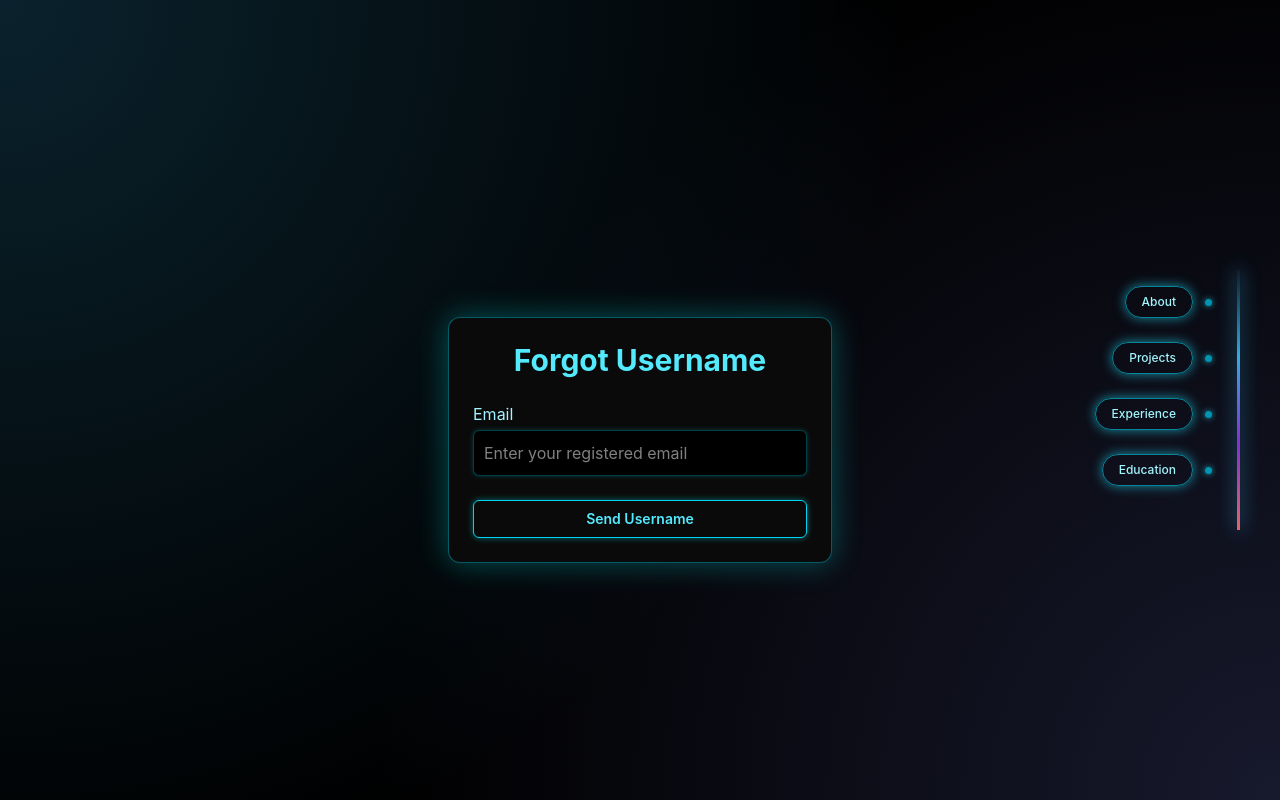
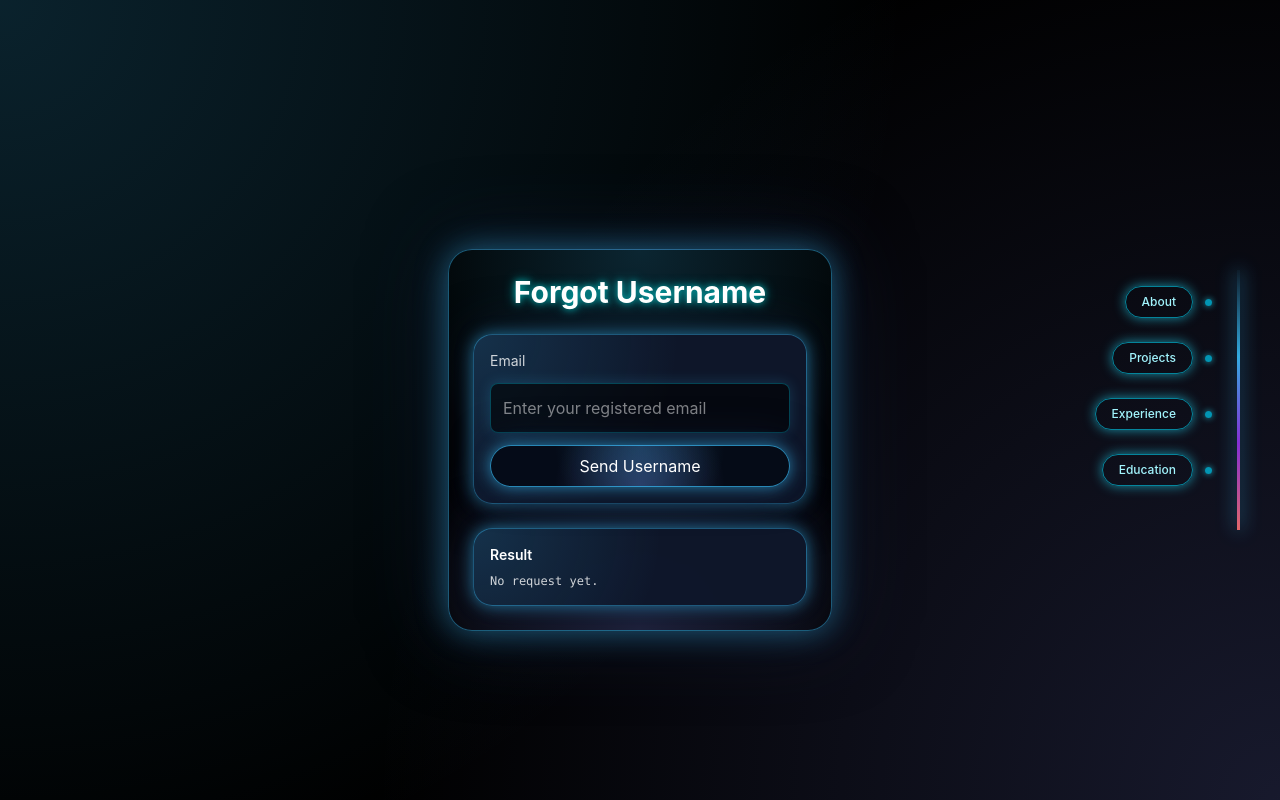
Before and after one commit to Bishwajit93/portfolio-frontend, a Next.js app: page /forgot_username in a window 1280 px wide. Built offline with nearby package versions, Linux system fonts and the light colour scheme; no server answers.

Commit message:
account page security settings setup

```diff
--- a/src/app/forgot_password/page.tsx
+++ b/src/app/forgot_password/page.tsx
@@ -1,16 +1,18 @@
 "use client";
+
 import { useState } from "react";
 
 export default function ForgotPasswordPage() {
   const [email, setEmail] = useState("");
-  const [message, setMessage] = useState("");
-  const [error, setError] = useState("");
+  const [result, setResult] = useState<string>("");
+  const [loading, setLoading] = useState(false);
 
   const handleSubmit = async (e: React.FormEvent) => {
     e.preventDefault();
-    setMessage("");
-    setError("");
+    setResult("");
+    setLoading(true);
 
+    try {
       const res = await fetch(
         `${process.env.NEXT_PUBLIC_BACKEND_URL}/auth/request-reset-password/`,
         {
@@ -20,51 +22,70 @@ export default function ForgotPasswordPage() {
         }
       );
 
-    const data = await res.json();
-    if (res.ok) setMessage(data.detail);
-    else setError(data.detail || "Something went wrong.");
+      let data: unknown = null;
+      try {
+        data = await res.json();
+      } catch {
+        data = { detail: "No JSON response body." };
+      }
+
+      setResult(
+        JSON.stringify(
+          {
+            status: res.status,
+            ok: res.ok,
+            data,
+          },
+          null,
+          2
+        )
+      );
+    } catch (err) {
+      setResult(
+        JSON.stringify({ detail: "Network error", error: String(err) }, null, 2)
+      );
+    } finally {
+      setLoading(false);
+    }
   };
 
   return (
     <main className="min-h-screen flex items-center justify-center px-4 py-12 text-white">
       <form
         onSubmit={handleSubmit}
-        className="w-full max-w-sm bg-[#0a0a0a] border border-cyan-400/40 rounded-xl
-          shadow-[0_0_30px_rgba(0,255,255,0.3)] p-6 space-y-6"
+        className="w-full max-w-sm hero-shell p-6 space-y-6"
       >
-        <h2 className="text-3xl font-bold text-center text-cyan-300">
+        <h2 className="text-3xl font-bold text-center glow-text">
           Forgot Password
         </h2>
 
-        <div>
-          <label className="block mb-1 text-cyan-200">Email</label>
+        <div className="glass-card p-4 space-y-3">
+          <label className="block text-sm text-white/80">Email</label>
           <input
             type="email"
             value={email}
             onChange={(e) => setEmail(e.target.value)}
             placeholder="your@email.com"
             required
-            className="w-full p-2.5 bg-black text-white border border-cyan-400/30
-              rounded-md shadow-[0_0_5px_rgba(0,255,255,0.2)]
-              focus:outline-none focus:border-cyan-300 focus:shadow-[0_0_10px_rgba(0,255,255,0.6)] transition-all"
+            className="w-full p-3 rounded-lg bg-black/60 border border-cyan-400/30 focus:outline-none focus:border-cyan-300 shadow-[0_0_14px_rgba(56,189,248,0.20)]"
           />
-        </div>
 
           <button
             type="submit"
-          className="w-full py-2 text-sm font-semibold text-cyan-300 border border-cyan-400 rounded-md
-            shadow-[0_0_6px_rgba(0,255,255,0.4)] hover:bg-cyan-500/10
-            hover:text-white hover:shadow-[0_0_8px_rgba(0,255,255,0.6)] cursor-pointer transition-all duration-300"
+            disabled={loading}
+            className={`pill-button w-full py-2 ${loading ? "opacity-60" : ""}`}
+            style={{ cursor: loading ? "not-allowed" : "pointer" }}
           >
-          Send Reset Link
+            {loading ? "Sending..." : "Send Reset Link"}
           </button>
+        </div>
 
-        {message && (
-          <p className="text-green-400 text-center text-sm">{message}</p>
-        )}
-        {error && (
-          <p className="text-red-400 text-center text-sm">{error}</p>
-        )}
+        <div className="glass-card p-4">
+          <div className="text-sm font-semibold text-white mb-2">Result</div>
+          <pre className="text-xs whitespace-pre-wrap break-words text-white/80 max-h-[220px] overflow-auto">
+            {result || "No request yet."}
+          </pre>
+        </div>
       </form>
     </main>
   );
--- a/src/app/forgot_username/page.tsx
+++ b/src/app/forgot_username/page.tsx
@@ -4,14 +4,12 @@ import { useState } from "react";
 
 export default function ForgotUsernamePage() {
   const [email, setEmail] = useState("");
-  const [message, setMessage] = useState<string | null>(null);
-  const [error, setError] = useState<string | null>(null);
+  const [result, setResult] = useState<string>("");
   const [loading, setLoading] = useState(false);
 
   const handleSubmit = async (e: React.FormEvent) => {
     e.preventDefault();
-    setError(null);
-    setMessage(null);
+    setResult("");
     setLoading(true);
 
     try {
@@ -24,16 +22,28 @@ export default function ForgotUsernamePage() {
         }
       );
 
-      const data = await res.json();
+      let data: unknown = null;
+      try {
+        data = await res.json();
+      } catch {
+        data = { detail: "No JSON response body." };
+      }
 
-      if (!res.ok) {
-        setError(data.detail || "Something went wrong.");
-      } else {
-        setMessage("If the email is registered, your username has been sent.");
-      }
+      setResult(
+        JSON.stringify(
+          {
+            status: res.status,
+            ok: res.ok,
+            data,
+          },
+          null,
+          2
+        )
+      );
     } catch (err) {
-      console.error("Forgot username error:", err);
-      setError("Something went wrong.");
+      setResult(
+        JSON.stringify({ detail: "Network error", error: String(err) }, null, 2)
+      );
     } finally {
       setLoading(false);
     }
@@ -43,44 +53,38 @@ export default function ForgotUsernamePage() {
     <main className="min-h-screen flex items-center justify-center px-4 py-12 text-white">
       <form
         onSubmit={handleSubmit}
-        className="w-full max-w-sm bg-[#0a0a0a] border border-cyan-400/40 rounded-xl
-          shadow-[0_0_30px_rgba(0,255,255,0.3)] p-6 space-y-6"
+        className="w-full max-w-sm hero-shell p-6 space-y-6"
       >
-        <h2 className="text-3xl font-bold text-center text-cyan-300">
+        <h2 className="text-3xl font-bold text-center glow-text">
           Forgot Username
         </h2>
 
-        <div>
-          <label className="block mb-1 text-cyan-200">Email</label>
+        <div className="glass-card p-4 space-y-3">
+          <label className="block text-sm text-white/80">Email</label>
           <input
             type="email"
             value={email}
             onChange={(e) => setEmail(e.target.value)}
             placeholder="Enter your registered email"
             required
-            className="w-full p-2.5 bg-black text-white border border-cyan-400/30
-              rounded-md shadow-[0_0_5px_rgba(0,255,255,0.2)]
-              focus:outline-none focus:border-cyan-300
-              focus:shadow-[0_0_10px_rgba(0,255,255,0.6)] transition-all"
+            className="w-full p-3 rounded-lg bg-black/60 border border-cyan-400/30 focus:outline-none focus:border-cyan-300 shadow-[0_0_14px_rgba(56,189,248,0.20)]"
           />
+          <button
+            type="submit"
+            disabled={loading}
+            className={`pill-button w-full py-2 ${loading ? "opacity-60" : ""}`}
+            style={{ cursor: loading ? "not-allowed" : "pointer" }}
+          >
+            {loading ? "Sending..." : "Send Username"}
+          </button>
         </div>
 
-        <button
-          type="submit"
-          disabled={loading}
-          className="w-full py-2 text-sm font-semibold text-cyan-300 border border-cyan-400 rounded-md
-            shadow-[0_0_6px_rgba(0,255,255,0.4)] hover:bg-cyan-500/10
-            hover:text-white hover:shadow-[0_0_8px_rgba(0,255,255,0.6)] cursor-pointer transition-all duration-300"
-        >
-          {loading ? "Sending..." : "Send Username"}
-        </button>
-
-        {message && (
-          <p className="text-green-400 text-center text-sm">{message}</p>
-        )}
-        {error && (
-          <p className="text-red-400 text-center text-sm">{error}</p>
-        )}
+        <div className="glass-card p-4">
+          <div className="text-sm font-semibold text-white mb-2">Result</div>
+          <pre className="text-xs whitespace-pre-wrap break-words text-white/80 max-h-[220px] overflow-auto">
+            {result || "No request yet."}
+          </pre>
+        </div>
       </form>
     </main>
   );
```
Lines whose indentation alone changed are shown as unchanged.
